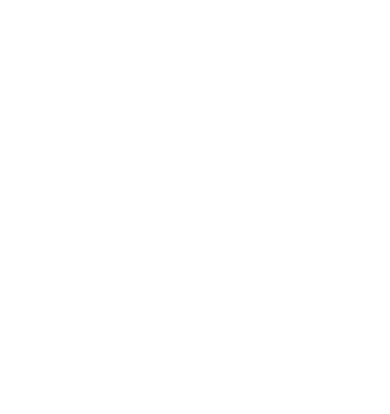
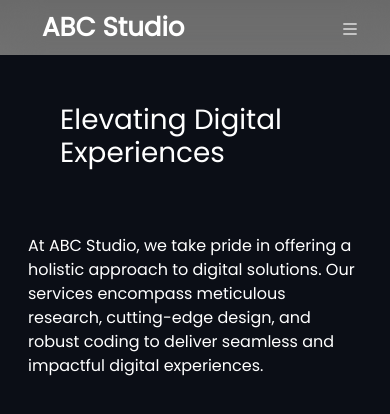
Before and after one commit to tusharbhos/Design-Agency, a plain HTML site: page index.html in a window 390 px wide. Drawn offline with nearby package versions, Linux system fonts and the light colour scheme.

Commit message:
tushar add new file

```diff
--- a/index.html
+++ b/index.html
@@ -1,9 +1,11 @@
 <!DOCTYPE html>
 <html lang="en">
+
 <head>
     <meta charset="UTF-8">
     <meta name="viewport" content="width=device-width, initial-scale=1.0">
-    <title>Document</title>
+    <title>ABC Studio</title>
+    <link rel="stylesheet" href="style.css">
     <link rel="stylesheet" href="assets/css/bootstrap-grid.css">
     <link rel="stylesheet" href="assets/css/bootstrap-grid.min.css">
     <link rel="stylesheet" href="assets/css/bootstrap-grid.rtl.css">
@@ -20,8 +22,68 @@
     <link rel="stylesheet" href="assets/css/bootstrap.min.css">
     <link rel="stylesheet" href="assets/css/bootstrap.rtl.css">
     <link rel="stylesheet" href="assets/css/bootstrap.rtl.min.css">
+    <link rel="stylesheet" href="https://cdn.jsdelivr.net/npm/bootstrap-icons@1.11.3/font/bootstrap-icons.min.css">
+
 </head>
+
 <body>
+    <nav class="navbar">
+        <div class="container">
+            <a href="#" class="logo">
+                ABC Studio
+            </a>
+            <ul>
+                <li><a href="#">Home</a></li>
+                <li><a href="#">About us</a></li>
+                <li><a href="#">Our work</a></li>
+                <li><a href="#">Services</a></li>
+                <li><a href="#">Contact</a></li>
+            </ul>
+            <!-- <div class="links">
+                <a href="#" class="active">Sign up</a>
+                <a href="#">Login</a>
+            </div> -->
+            <button class="bi bi-list menu-button"></button>
+        </div>
+    </nav>
+    <section class="section_first">
+        <div class="container">
+            <div class="row">
+                <div class="col-12">
+                    <h1 class="text-white m-5">Elevating Digital Experiences</h1>
+                </div>
+            </div>
+            <div class="row">
+                <div class="col-12">
+                    <p class="text-white m-3">At ABC Studio, we take pride in offering a holistic approach to digital solutions. Our services
+                        encompass meticulous research, cutting-edge design, and robust coding to deliver seamless and
+                        impactful digital experiences.</p>
+                </div>
+                <svg width="1200" height="459" viewBox="0 0 1200 459" fill="none" xmlns="http://www.w3.org/2000/svg"> <rect width="1200" height="459" rx="8" fill="#0C0C0C"/> </svg>
+            </div>
+        </div>
+    </section>
+    <script>
+        const headerRect = document.querySelector(".container").getBoundingClientRect();
+        const button = document.querySelector(".menu-button")
 
+        button.addEventListener("click", (event) => {
+            var navbar = document.querySelector(".navbar");
+            if (navbar.style.height) {
+                navbar.style.height = null;
+                event.target.classList.replace("bi-x", "bi-list");
+            } else {
+                navbar.style.height = `${headerRect.height + 60}px`;
+                event.target.classList.replace("bi-list", "bi-x");
+            }
+        })
+    </script>
+    <script src="assets/js/bootstrap.bundle.js"></script>
+    <script src="assets/js/bootstrap.bundle.min.js"></script>
+    <script src="assets/js/bootstrap.esm.js"></script>
+    <script src="assets/js/bootstrap.esm.min.js"></script>
+    <script src="assets/js/bootstrap.min.js"></script>
+    <script src="assets/js/bootstrap.js"></script>
 </body>
+
 </html>
--- /dev/null
+++ b/style.css
@@ -0,0 +1,151 @@
+/* font family  */
+@import url('https://fonts.googleapis.com/css2?family=Poppins&display=swap');
+
+* {
+    margin: 0;
+    padding: 0;
+    /* transition: .3s; */
+    font-family: 'Poppins', sans-serif;
+    box-sizing: border-box;
+}
+
+body {
+    z-index: 1;
+    /* background: url(bg.jpg); */
+    background-repeat: no-repeat;
+    background-size: cover;
+    background-position: center;
+    min-height: 100vh;
+}
+
+body::before {
+    content: '';
+    position: absolute;
+    left: 0;
+    top: 0;
+    width: 100%;
+    height: 100%;
+    background: linear-gradient(#0000009f, #00000000);
+    z-index: -1;
+}
+
+.navbar {
+    backdrop-filter: blur(20px);
+    padding: 10px;
+    box-shadow: 0 0 5px #0000001a;
+    background-color: #000000;
+    /* position: absolute; */
+}
+
+.navbar .container {
+    display: flex;
+    justify-content: space-between;
+    align-items: center;
+    max-width: 1000px;
+    margin: auto;
+
+
+}
+
+.navbar ul {
+    display: flex;
+    list-style-type: none;
+}
+
+.navbar ul a {
+    display: block;
+    margin: 0 6px;
+    padding: 10px 18px;
+    font-size: 14px;
+    text-decoration: none;
+    color: #fff;
+    border-radius: 6px;
+}
+
+.navbar a.logo {
+    font-size: 26px;
+    text-decoration: none;
+    font-weight: 900;
+    color: #fff;
+}
+
+.navbar .links a {
+    text-decoration: none;
+    margin: 0 10px;
+    padding: 9px 18px;
+    border-radius: 6px;
+    color: #fff;
+    font-size: 14px;
+
+}
+
+.navbar .links a.active {
+    background: #fff;
+    color: #000;
+    border: 1px solid transparent;
+}
+
+.navbar ul a:hover {
+    background: #fff;
+    color: #000;
+}
+
+.navbar .links a:hover {
+    background: #fff;
+    color: #000;
+}
+
+.navbar .links a.active:hover {
+    border-color: #fff;
+    background: transparent;
+    color: #fff;
+}
+
+.navbar .menu-button {
+    padding: 10px 18px;
+    font-size: 20px;
+    border-radius: 6px;
+    border: 0;
+    background: transparent;
+    cursor: pointer;
+    color: #fff;
+    display: none;
+}
+
+.navbar .menu-button:focus {
+    box-shadow: 0 0 0 2px #fff;
+}
+
+@media screen and (max-width: 700px) {
+    .container {
+        display: block !important;
+    }
+
+    .navbar ul {
+        display: block;
+        margin-top: 10px;
+        margin-bottom: 20px;
+    }
+
+    .navbar a.logo{
+        margin: 0 20px;
+    }
+
+    .navbar .menu-button {
+        display: block;
+        position: absolute;
+        right: 20px;
+        top: 14px;
+        padding: 0 10px !important;
+        height: fit-content !important;
+    }
+
+    .navbar {
+        height: 55px;
+        overflow: hidden;
+        background: #ffffff10;
+    }
+}
+.section_first{
+    background-color:#0b0e16 ;
+}
```
